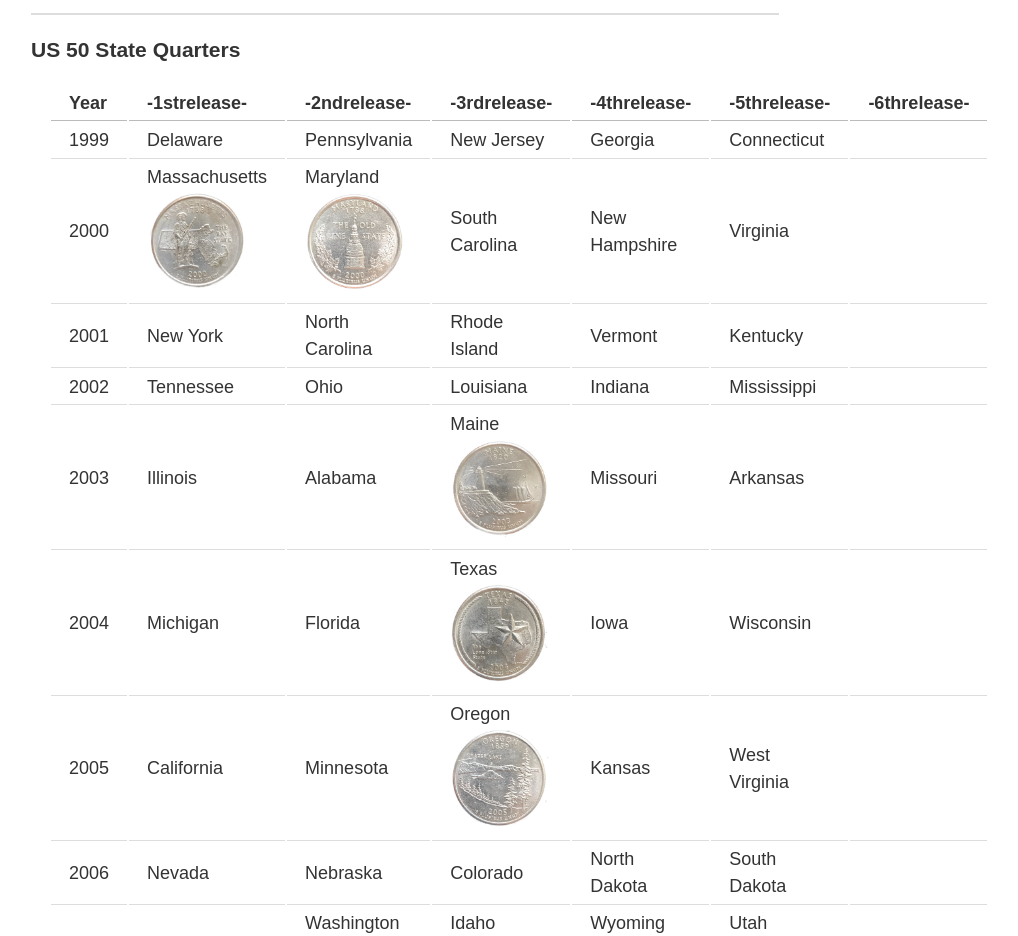
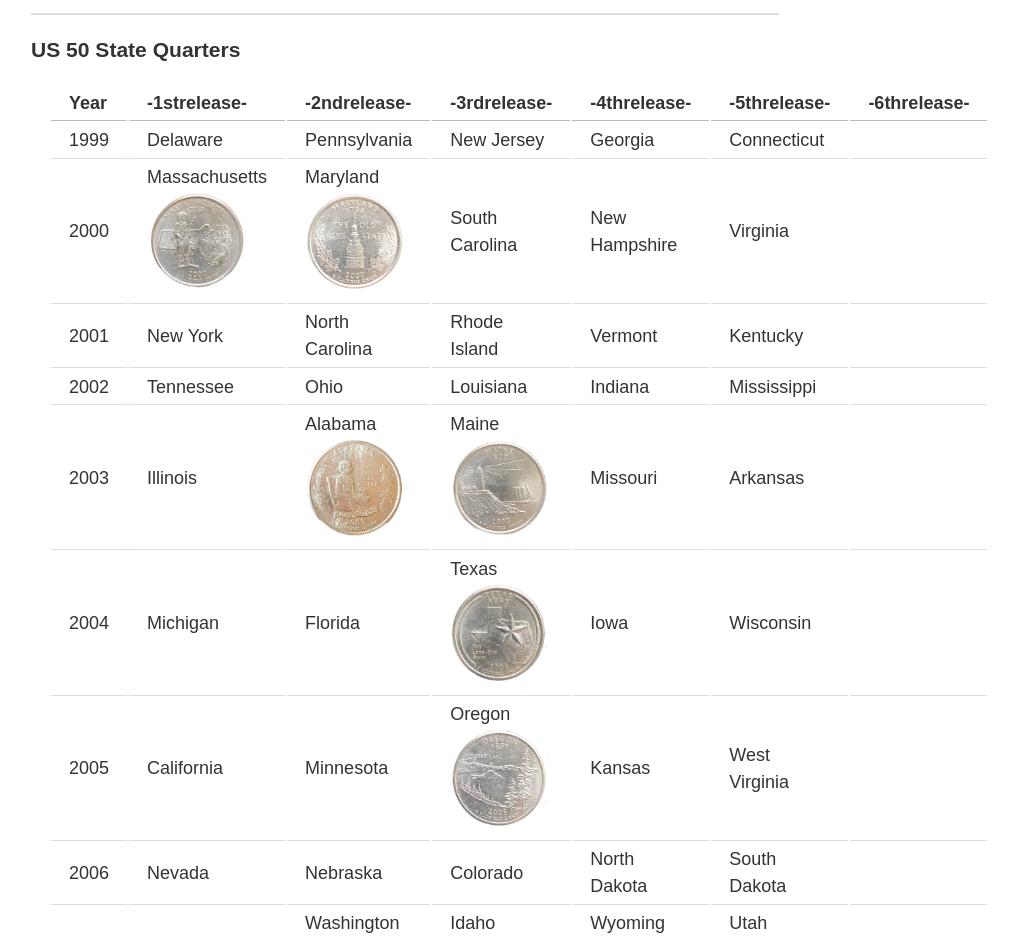
Before and after one commit to EdlinLink/edlinlink.github.io, a Jekyll site: the page built from _posts/2019-05-14-US_Quarter.md, in a window 1280 px wide. Shown: the part 1182-2118 px from the top of the page, without its empty margins (235-1253 px from the left). Built offline with Jekyll 4.4.1, drawn with Linux system fonts in a browser that asks for light colours; comment, search, counter and statistics services are not loaded.

Commit message:
add: alabama

```diff
--- a/_posts/2019-05-14-US_Quarter.md
+++ b/_posts/2019-05-14-US_Quarter.md
@@ -22,7 +22,7 @@ Year|-1strelease-|-2ndrelease-|-3rdrelease-|-4threlease-|-5threlease-|-6threleas
 2000|Massachusetts![Massachusetts](../picture/coins/US-Quarter-2000-Massachusetts.png){:height="100px"}{:width="100px"}|Maryland![Maryland](../picture/coins/US-Quarter-2000-Maryland.png){:height="100px"}{:width="100px"}|South Carolina|New Hampshire|Virginia
 2001|New York|North Carolina|Rhode Island|Vermont|Kentucky
 2002|Tennessee|Ohio|Louisiana|Indiana|Mississippi
-2003|Illinois|Alabama|Maine![Maine](../picture/coins/US-Quarter-2003-Maine.png){:height="100px"}{:width="100px"}|Missouri|Arkansas
+2003|Illinois|Alabama![Alabama](../picture/coins/US-Quarter-2003-Alabama.png){:height="100px"}{:width="100px"}|Maine![Maine](../picture/coins/US-Quarter-2003-Maine.png){:height="100px"}{:width="100px"}|Missouri|Arkansas
 2004|Michigan|Florida|Texas![Texas](../picture/coins/US-Quarter-2004-Texas.png){:height="100px"}{:width="100px"}|Iowa|Wisconsin
 2005|California|Minnesota|Oregon![Oregon](../picture/coins/US-Quarter-2005-Oregon.png){:height="100px"}{:width="100px"}|Kansas|West Virginia
 2006|Nevada|Nebraska|Colorado|North Dakota|South Dakota
```
Also changed, not shown: picture/coins/US-Quarter-2003-Alabama.png (added).
